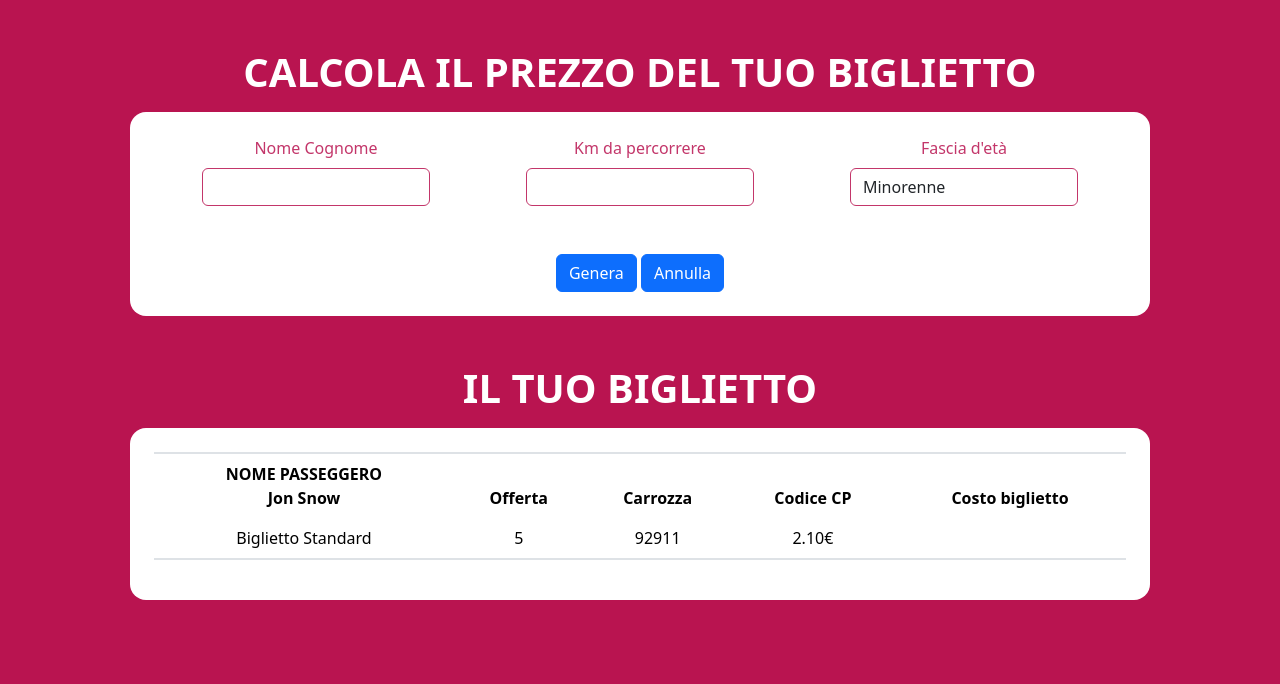
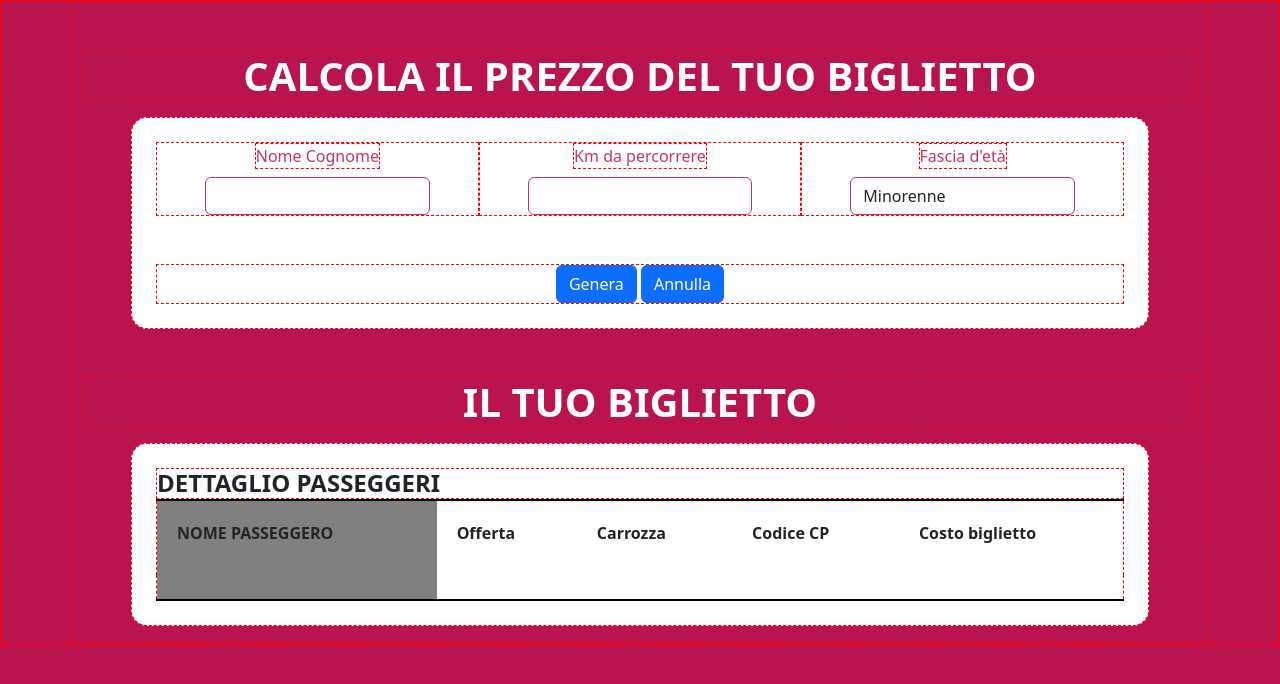
Before and after one commit to B0G0N1/js-biglietto-treno-form, a plain HTML site: page index.html in a window 1280 px wide. Drawn offline with nearby package versions, Linux system fonts and the light colour scheme.

Commit message:
[UPD] Add more ticket style

```diff
--- a/css/style.css
+++ b/css/style.css
@@ -2,18 +2,18 @@
     margin: 0;
     padding: 0;
     box-sizing: border-box;
-    /* border: 1px dashed red; */
+    border: 1px dashed red;
 }
 
 body {
     background-color: #b91450;
 }
 
-.reddish-pink {
+.pink {
     color: #c3366a;
 }
 
-.reddish-pink_border {
+.pink_border {
     border-color: #c3366a;
 }
 
@@ -27,3 +27,11 @@ table {
     border-top: 2px solid #000000;
     border-bottom: 2px solid #000000;
 }
+
+.bg_grey {
+    background-color: #808080;
+}
+
+.ticket_table th {
+    padding: 20px 20px 30px 20px;
+}
--- a/index.html
+++ b/index.html
@@ -8,23 +8,23 @@
     <title>Biglietto del Treno</title>
 </head>
 <body>
-    <div class="container text-center">
+    <div class="container">
         <!-- SEZIONE FORM INSERIMENTO DATI -->
-        <h1 class="fw-bold text-white mt-5">CALCOLA IL PREZZO DEL TUO BIGLIETTO</h1>
-        <div class="row ticket_form bg-white rounded-4 mx-5 my-3 p-4">
+        <h1 class="fw-bold text-center text-white mt-5">CALCOLA IL PREZZO DEL TUO BIGLIETTO</h1>
+        <div class="row ticket_form text-center bg-white rounded-4 mx-5 my-3 p-4">
             <div class="col-12 col-lg-4 px-5">
                 <!-- Input per il numero di chilometri da percorrere -->
-                <label for="distance" class="form-label reddish-pink">Nome Cognome</label>
-                <input type="number" class="form-control reddish-pink_border" id="distance" name="distance">
+                <label for="distance" class="form-label pink">Nome Cognome</label>
+                <input type="number" class="form-control pink_border" id="distance" name="distance">
             </div>
             <div class="col-12 col-lg-4 px-5">
                 <!-- Input per il numero di chilometri da percorrere -->
-                <label for="distance" class="form-label reddish-pink">Km da percorrere</label>
-                <input type="number" class="form-control reddish-pink_border" id="distance" name="distance">
+                <label for="distance" class="form-label pink">Km da percorrere</label>
+                <input type="number" class="form-control pink_border" id="distance" name="distance">
             </div>
             <div class="col-12 col-lg-4 px-5">
-                <label for="age" class="form-label reddish-pink">Fascia d'età</label>
-                <select id="age" class="form-control reddish-pink_border" name="age">
+                <label for="age" class="form-label pink">Fascia d'età</label>
+                <select id="age" class="form-control pink_border" name="age">
                     <option value="minorenne">Minorenne</option>
                     <option value="maggiorenne">Maggiorenne</option>
                     <option value="over65">Over 65</option>
@@ -37,24 +37,26 @@
             </div>
         </div>
         <!-- SEZIONE "IL TUO BIGLIETTO" -->
-        <h1 class="fw-bold text-white mt-5">IL TUO BIGLIETTO</h1>
+        <h1 class="fw-bold text-center text-white mt-5">IL TUO BIGLIETTO</h1>
         <div class="row ticket_form bg-white rounded-4 mx-5 my-3 p-4">
-            <table class="ticket_table table">
+            <h4 class="fw-bold ps-0 mb-0">DETTAGLIO PASSEGGERI</h4>
+            <table class="ticket_table">
                 <thead>
                     <tr>
-                        <th class="name-column" rowspan="2">NOME PASSEGGERO<br>Jon Snow</th>
-                        <th class="details-header">Offerta</th>
-                        <th class="details-header">Carrozza</th>
-                        <th class="details-header">Codice CP</th>
-                        <th class="details-header">Costo biglietto</th>
+                        <th class="bg_grey">NOME PASSEGGERO</th>
+                        <th>Offerta</th>
+                        <th>Carrozza</th>
+                        <th>Codice CP</th>
+                        <th>Costo biglietto</th>
                     </tr>
                 </thead>
                 <tbody>
-                    <tr class="details-row">
-                        <td>Biglietto Standard</td>
-                        <td>5</td>
-                        <td>92911</td>
-                        <td>2.10€</td>
+                    <tr>
+                        <td class="bg_grey">&nbsp;</td>
+                        <td>&nbsp;</td>
+                        <td>&nbsp;</td>
+                        <td>&nbsp;</td>
+                        <td>&nbsp;</td>
                     </tr>
                 </tbody>
             </table>
```
